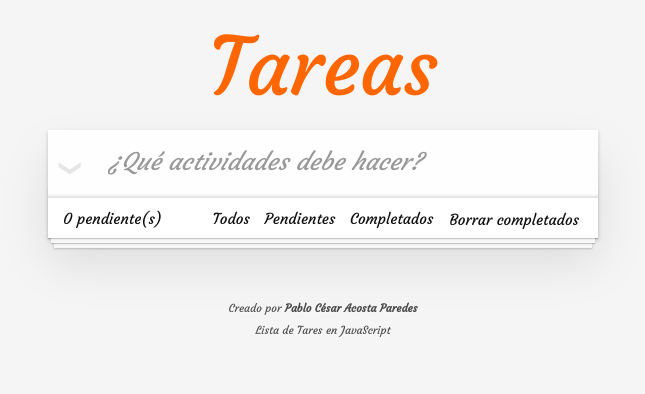
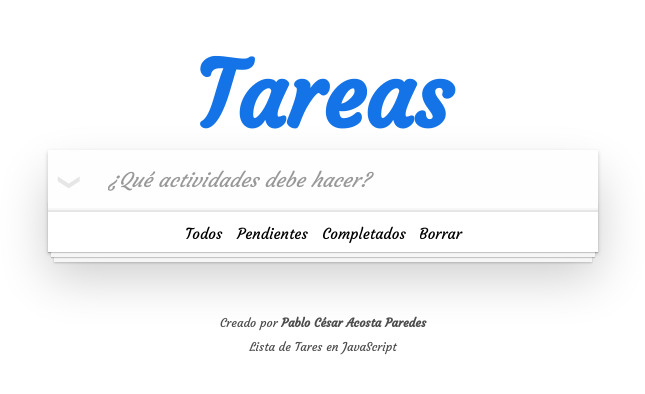
Before and after one commit to pcap087/listaActividades, a website built with webpack: page src/index.html in a window 1280 px wide. Shown: the whole page, without its empty margins (317-962 px from the left). Built offline with nearby package versions, Linux system fonts and the light colour scheme.

Commit message:
Actualizaciones de estilos

```diff
--- a/src/index.html
+++ b/src/index.html
@@ -2,7 +2,7 @@
 <html lang="en">
 	<head>
 		<meta charset="utf-8">
-		<meta name="viewport" content="width=device-width, initial-scale=1">
+		<meta name="viewport" content="width=device-width, initial-scale=1, maximum-scale=1">
 		<title>Template • TodoMVC</title>
 		<style>
 			@import url('https://fonts.googleapis.com/css2?family=Courgette&display=swap');
@@ -19,30 +19,10 @@
 				<input id="toggle-all" class="toggle-all" type="checkbox">
 				<label for="toggle-all">Mark all as complete</label>
 				<ul class="todo-list">
-					<!-- These are here just to show the structure of the list items -->
-					<!-- List items should get the class `editing` when editing and `completed` when marked as completed -->
-					<!-- <li class="completed" data-id="abc">
-						<div class="view">
-							<input class="toggle" type="checkbox" checked>
-							<label>Probar JavaScript</label>
-							<button class="destroy"></button>
-						</div>
-						<input class="edit" value="Create a TodoMVC template">
-					</li> -->
-					<!-- <li>
-						<div class="view">
-							<input class="toggle" type="checkbox">
-							<label>Comprar un unicornio</label>
-							<button class="destroy"></button>
-						</div>
-						<input class="edit" value="Rule the web">
-					</li> -->
 				</ul>
 			</section>
 			<!-- This footer should hidden by default and shown when there are todos -->
 			<footer class="footer">
-				<!-- This should be `0 items left` by default -->
-				<span class="todo-count"><strong>0</strong> pendiente(s)</span>
 				<!-- Remove this if you don't implement routing -->
 				<ul class="filters">
 					<li>
@@ -54,9 +34,8 @@
 					<li>
 						<a class="filtro" href="#/completed">Completados</a>
 					</li>
+					<button class="clear-completed">Borrar</button>
 				</ul>
-				<!-- Hidden if no completed items are left ↓ -->
-				<button class="clear-completed">Borrar completados</button>
 			</footer>
 		</section>
 		<footer class="info">
--- a/src/styles.css
+++ b/src/styles.css
@@ -22,9 +22,9 @@ button {
 
 body {
 	font-family: 'Courgette', cursive;
-	line-height: 1.4em;
-	background: #f5f5f5;
-	color: #111111;
+	line-height: 1.5em;
+	background: #ffffff;
+	color: #000000;
 	min-width: 230px;
 	max-width: 550px;
 	margin: 0 auto;
@@ -43,10 +43,10 @@ body {
 
 .todoapp {
 	background: #fff;
-	margin: 130px 0 40px 0;
+	margin: 150px 0 40px 0;
 	position: relative;
 	box-shadow: 0 2px 4px 0 rgba(0, 0, 0, 0.2),
-	            0 25px 50px 0 rgba(0, 0, 0, 0.1);
+	            0 25px 50px 0 rgba(0, 0, 0, 0.2);
 }
 
 .todoapp input::-webkit-input-placeholder {
@@ -71,10 +71,10 @@ body {
 	position: absolute;
 	top: -140px;
 	width: 100%;
-	font-size: 80px;
-	font-weight: 200;
+	font-size: 90px;
+	font-weight: 2px;
 	text-align: center;
-	color: #ff6600;
+	color: #1473e6;
 	-webkit-text-rendering: optimizeLegibility;
 	-moz-text-rendering: optimizeLegibility;
 	text-rendering: optimizeLegibility;
@@ -85,7 +85,7 @@ body {
 	position: relative;
 	margin: 0;
 	width: 100%;
-	font-size: 24px;
+	font-size: 20px;
 	font-family: inherit;
 	font-weight: inherit;
 	line-height: 1.4em;
@@ -310,17 +310,16 @@ body {
 }
 
 .filters li a:hover {
-	background: #ff6600;
+	background: #049DD9;
 	color:white
 }
 
 .filters li a.selected {
-	border-color: #ff6600;
+	border-color: #049DD9;
 }
 
 .clear-completed,
 html .clear-completed:active {
-	float: right;
 	position: relative;
 	margin: -1px;
 	padding: 3px 5px;
@@ -329,14 +328,14 @@ html .clear-completed:active {
 }
 
 .clear-completed:hover {
-	background: #ff2600;
+	background: rgb(199, 30, 24);
 	color:white
 }
 
 .info {
 	margin: 65px auto 0;
 	color: #4d4d4d;
-	font-size: 11px;
+	font-size: 12px;
 	text-shadow: 0 1px 0 rgba(255, 255, 255, 0.5);
 	text-align: center;
 }
```
